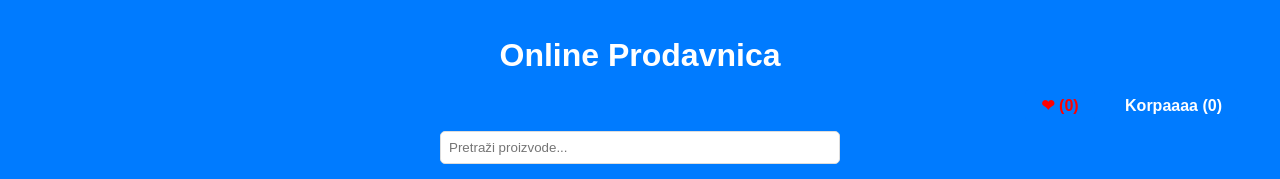
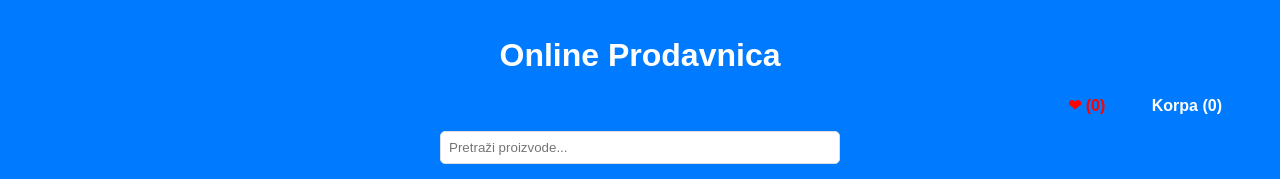
Before and after one commit to CodeEdu2020/TestJanuar2025, a plain HTML site: page index.html in a window 1280 px wide. Shown: the top 179 px of the page. Drawn offline with Linux system fonts and the light colour scheme; no server answers.

Commit message:
Revert "dodato to i to"
This reverts commit bd23f87128ec6a8de8a52f4007a93fee731f311d.

```diff
--- a/index.html
+++ b/index.html
@@ -15,7 +15,7 @@
           >❤ (<span id="favorites-count">0</span>)</a
         >
         <a href="cart.html" id="cart-link"
-          >Korpaaaa (<span id="cart-count"></span>)</a
+          >Korpa (<span id="cart-count"></span>)</a
         >
       </nav>
       <div class="search-filter">
```
